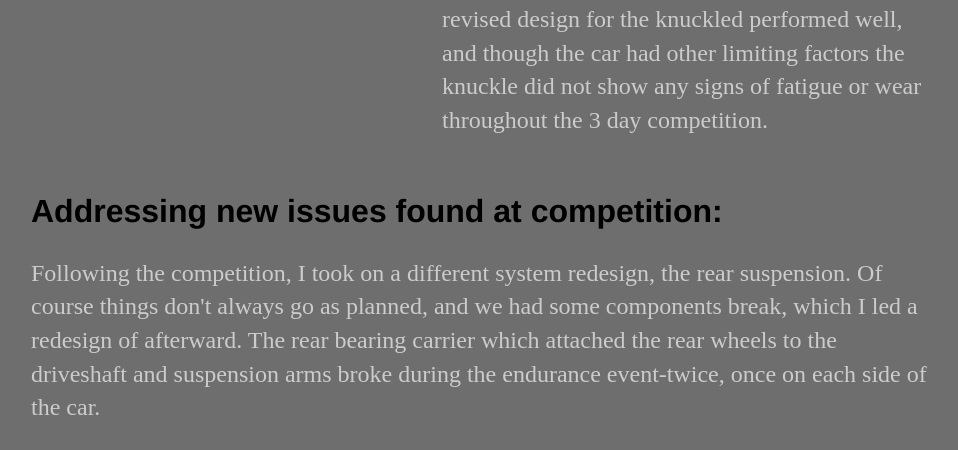
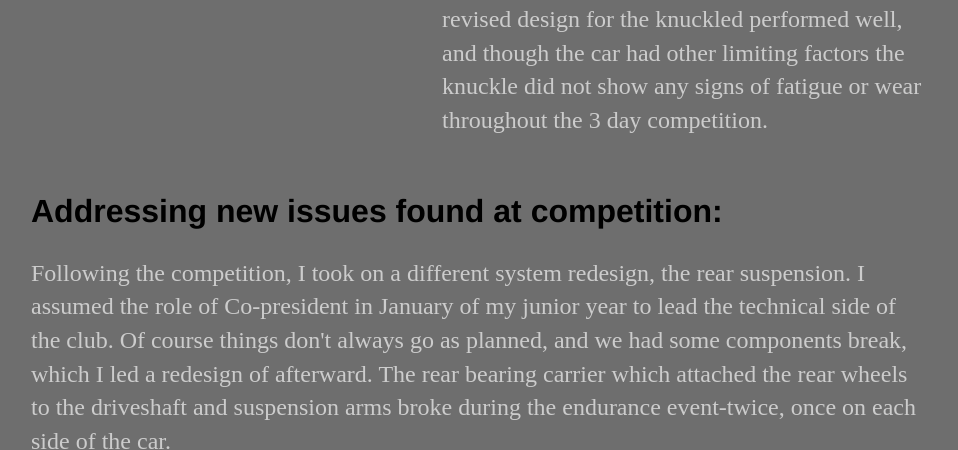
Before and after one commit to andy-gothro/andy-gothro.github.io, a Jekyll site: the page built from Baja SAE/index.html, in a window 1280 px wide and 900 px high, scrolled down 3482 px, cut to the strip 0-450 px from the top of the window. Shown: the whole strip, without its empty margins (161-1119 px from the left). Built offline with Jekyll 4.4.1, drawn with Linux system fonts in a browser that asks for light colours; some of the changed text lies outside the part shown.

Commit message:
Update index.html

```diff
--- a/Baja SAE/index.html
+++ b/Baja SAE/index.html
@@ -79,7 +79,7 @@ title: Baja SAE
 	    </div>
 
 			<h2>Addressing new issues found at competition:</h2>
-			<p>Following the competition, I took on a different system redesign, the rear suspension.
+			<p>Following the competition, I took on a different system redesign, the rear suspension. I assumed the role of Co-president in January of my junior year to lead the technical side of the club.
 	Of course things don't always go as planned, and we had some components break, which I led a redesign of afterward.
 	The rear bearing carrier which attached the rear wheels to the driveshaft and suspension arms broke during the endurance event-twice, once on each side of the car.</p>
 		<p>
```
Also changed, not shown: other parts of Baja SAE/index.html (+1 -1 lines).
